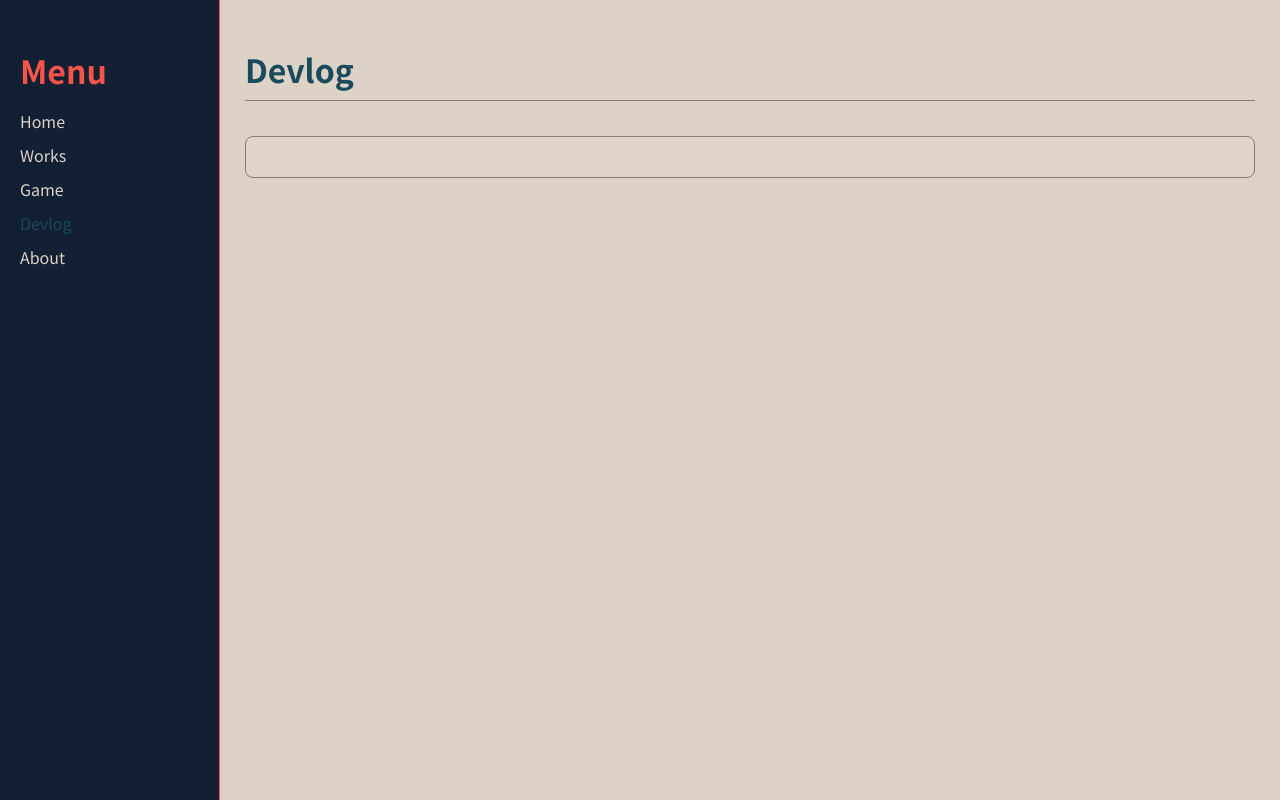
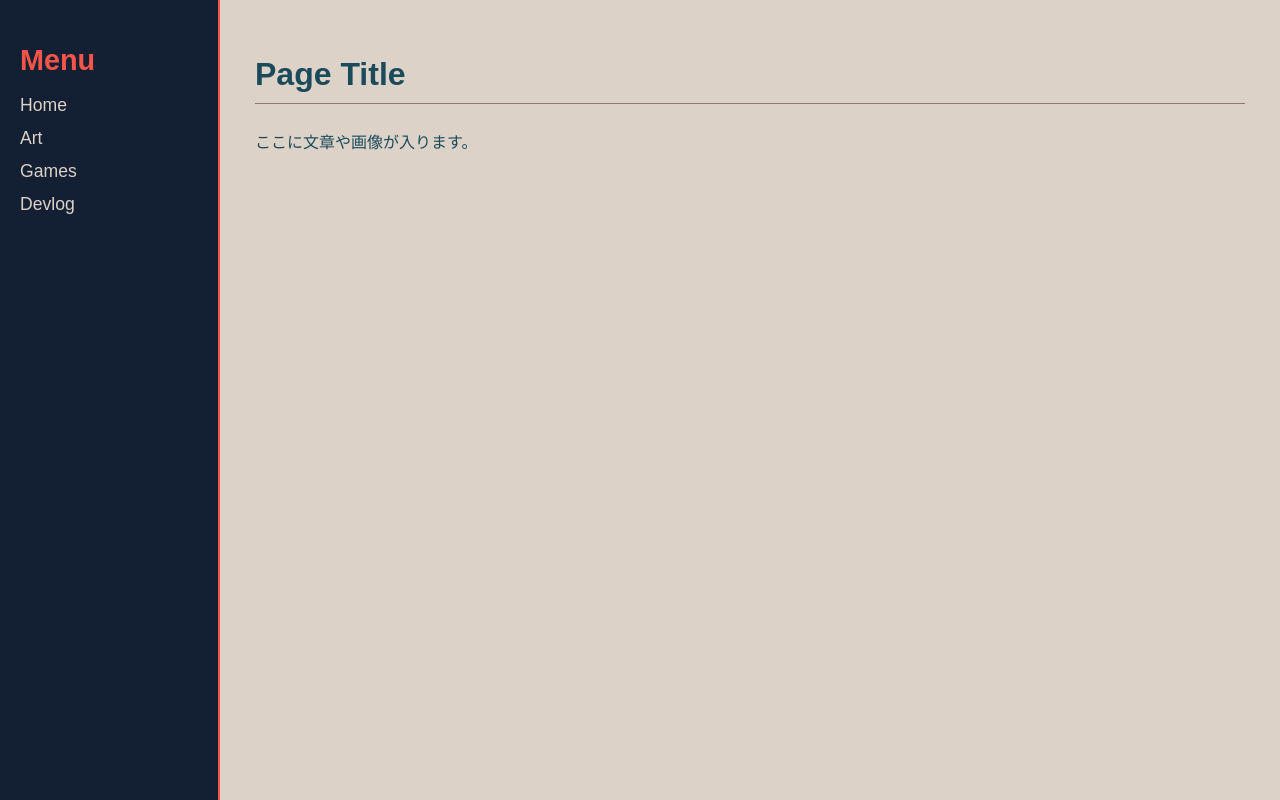
Before and after one commit to Patinart/website, a plain HTML site: page index.html in a window 1280 px wide. Drawn offline with Linux system fonts and the light colour scheme; files that its build step writes are made by us from their sources.

Commit message:
update site

```diff
--- a/assets/style.css
+++ b/assets/style.css
@@ -1,13 +1,17 @@
-/* 全体設定 */
+/* -----------------------------------
+   全体（背景・フォント）
+----------------------------------- */
 body {
   margin: 0;
   display: flex;
   font-family: "Noto Sans JP", sans-serif;
   background: #dcd2c8;
-  color: #1B4B5A; /* firework */
+  color: #1B4B5A;
 }
 
-/* 左サイドバー */
+/* -----------------------------------
+   左サイドバー
+----------------------------------- */
 .sidebar {
   width: 220px;
   background: #131f33;
@@ -15,13 +19,15 @@ body {
   padding: 20px;
   box-sizing: border-box;
   position: fixed;
-  border-right: 1px solid #F55449; /* taupe */
+  top: 0;
+  left: 0;
+  border-right: 2px solid #F55449;
 }
 
 .sidebar h2 {
   font-weight: 700;
-  font-size: 2.0rem;
-  margin-bottom: 15px;
+  font-size: 1.8rem;
+  margin-bottom: 18px;
   color: #F55449;
 }
 
@@ -31,44 +37,49 @@ body {
 }
 
 .sidebar li {
-  margin: 10px 0;
+  margin: 12px 0;
 }
 
 .sidebar a {
   color: #dcd2c8;
   text-decoration: none;
-  font-weight: 400;
+  font-size: 1.1rem;
 }
 
 .sidebar a:hover,
 .sidebar a.active {
-  color: #1B4B5A; /* firework */
+  color: #1B4B5A;
 }
 
-/* 右側コンテンツ */
+/* -----------------------------------
+   右側コンテンツ領域
+----------------------------------- */
 .content {
   margin-left: 220px;
-  padding: 25px;
+  padding: 35px;
+  width: calc(100% - 220px);
   box-sizing: border-box;
-  width: calc(100% - 220px);
 }
 
-.title {
+.page-title {
   border-bottom: 1px solid #8E7970;
-  padding-bottom: 8px;
-  margin-bottom: 20px;
+  padding-bottom: 10px;
+  margin-bottom: 25px;
+  font-size: 2.0rem;
 }
 
-/* 記事一覧バー */
+/* -----------------------------------
+   Devlogの記事一覧
+----------------------------------- */
 .post-list {
   display: flex;
   flex-wrap: wrap;
   gap: 10px;
-  margin-bottom: 15px;
+  margin-bottom: 20px;
 }
 
 .post-btn {
-  background: #1B4B5A; /* oceanic */
+  background: #1B4B5A;
   border: none;
   padding: 8px 12px;
   cursor: pointer;
@@ -81,9 +92,19 @@ body {
   background: #F55449;
 }
 
-/* 記事本文 */
+/* -----------------------------------
+   Devlog本文
+----------------------------------- */
 .post-box {
-  background: rgba(255,255,255, 0.05);
+  background: rgba(0, 0, 0, 0.05);
   border: 1px solid #8E7970;
-  padding: 20px;
+  padding: 22px;
   border-radius: 8px;
+}
+
+/* 画像スタイル */
+.post-box img {
+  max-width: 100%;
+  border-radius: 6px;
+  margin: 10px 0;
+}
--- a/index.html
+++ b/index.html
@@ -2,38 +2,31 @@
 <html lang="ja">
 <head>
   <meta charset="UTF-8">
-  <title>Devlog</title>
-  <link rel="stylesheet" href="style.css">
+  <title>chi’s portfolio</title>
+  <link rel="stylesheet" href="/assets/css/style.css">
+</head>
 
-  <!-- フォント -->
-  <link href="https://fonts.googleapis.com/css2?family=Noto+Sans+JP:wght@300;400;700&display=swap" rel="stylesheet">
-</head>
 <body>
 
   <!-- 左サイドバー -->
   <aside class="sidebar">
     <h2>Menu</h2>
     <ul>
-      <li><a href="../index.html">Home</a></li>
-      <li><a href="#">Works</a></li>
-      <li><a href="#">Game</a></li>
-      <li><a href="devlog.html" class="active">Devlog</a></li>
-      <li><a href="#">About</a></li>
+      <li><a href="/index.html">Home</a></li>
+      <li><a href="/art/index.html">Art</a></li>
+      <li><a href="/games/index.html">Games</a></li>
+      <li><a href="/devlog/index.html">Devlog</a></li>
     </ul>
   </aside>
 
-  <!-- 右側メイン -->
+  <!-- 右メイン -->
   <main class="content">
-    <h1 class="title">Devlog</h1>
-
-    <!-- 記事一覧バー -->
-    <div id="post-list" class="post-list"></div>
-
-    <!-- 記事本文 -->
-    <article id="post" class="post-box"></article>
+    <h1 class="page-title">Page Title</h1>
+    <div class="page-body">
+      <!-- ページごとの内容はここに入れる -->
+      <p>ここに文章や画像が入ります。</p>
+    </div>
   </main>
-
-<script src="devlog.js"></script>
 
 </body>
 </html>
```
Also changed, not shown: art/index.html (+32 -0 lines), devlog/index.html (+14 -13 lines).
